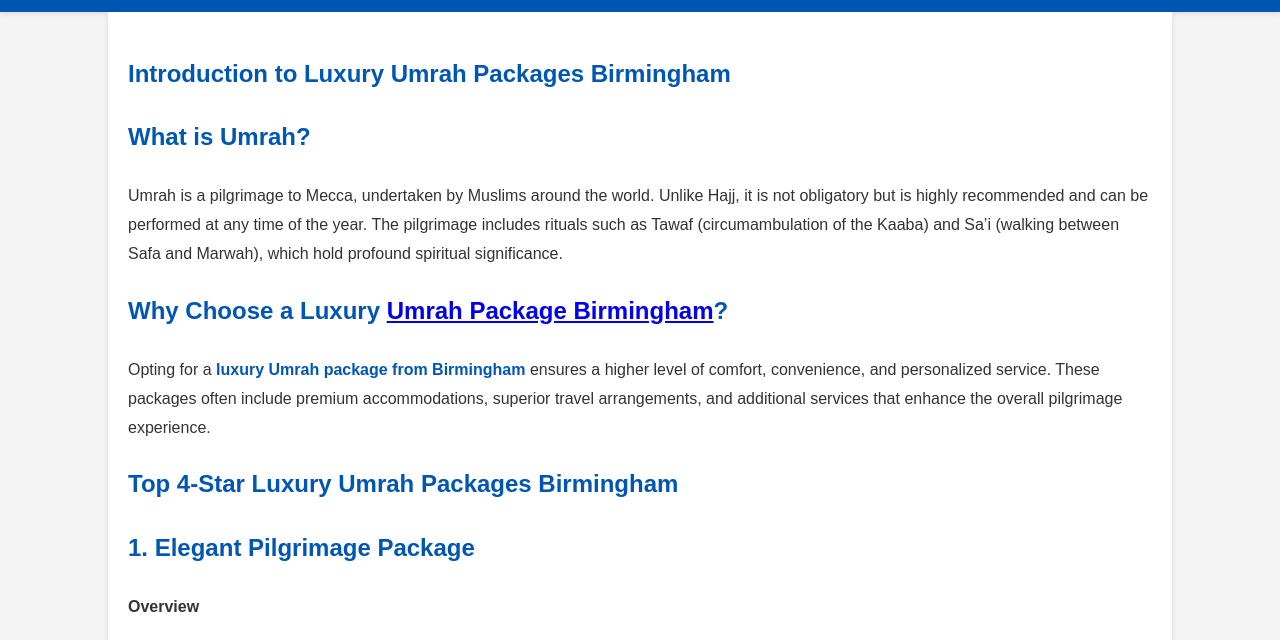
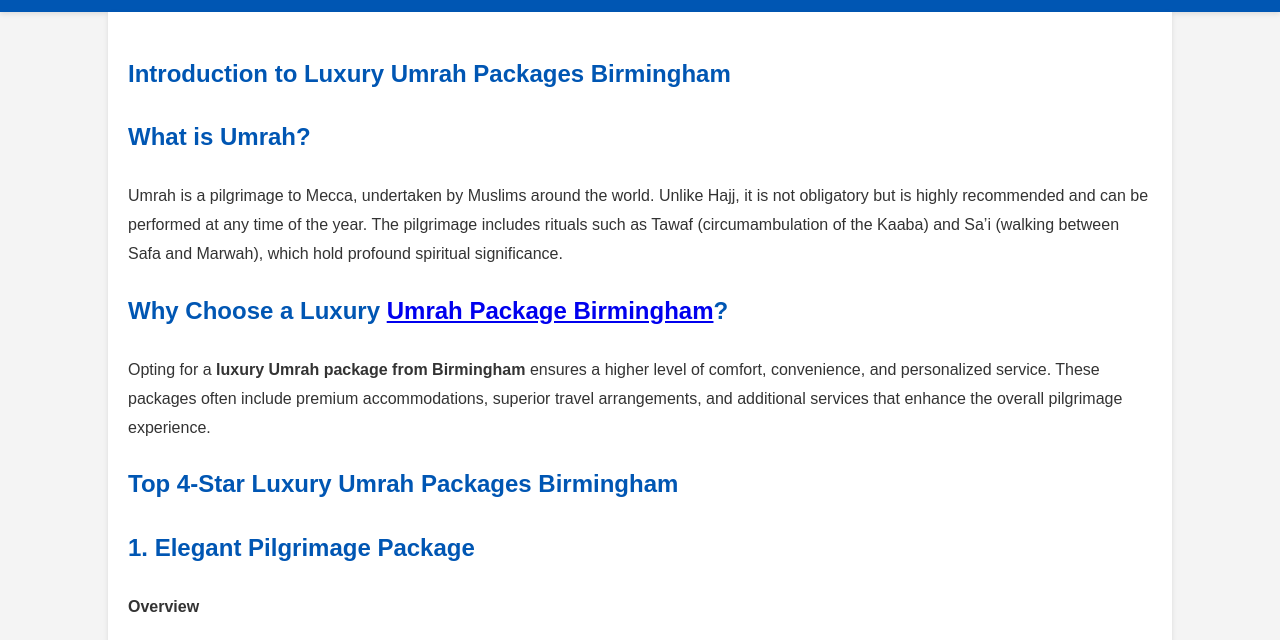
Before and after one commit to roberthinsom/umrah-packages-birmingham-netlify, a plain HTML site: page index.html in a window 1280 px wide. Shown: the part 100-740 px from the top of the page. Drawn offline with Linux system fonts and the light colour scheme.

Commit message:
Update index.html

```diff
--- a/index.html
+++ b/index.html
@@ -71,7 +71,7 @@
             box-shadow: 0 -2px 5px rgba(0,0,0,0.1);
         }
         .highlight {
-            color: #0056b3;
+
             font-weight: bold;
         }
     </style>
```
